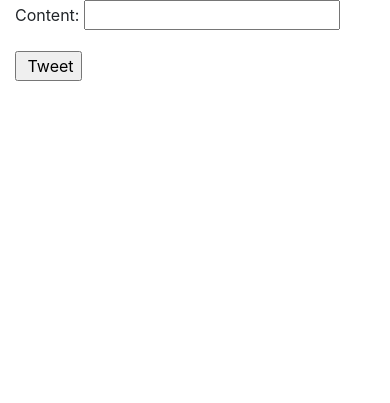
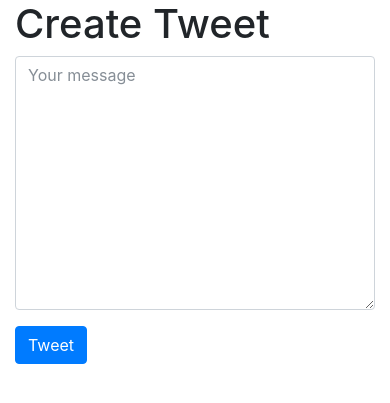
Before and after one commit to sasili-adetunji/tweetme, a Django app: page /tweet/create/ in a window 390 px wide. Shown: the part 164-567 px from the top of the page. Run offline with Django 3.2, Linux system fonts and the light colour scheme; some libraries are stand-ins or nearby versions.

Commit message:
add tweet from home

```diff
--- a/src/tweetme/urls.py
+++ b/src/tweetme/urls.py
@@ -18,10 +18,11 @@
 from django.conf import settings
 from django.conf.urls.static import static
 from .views import home
+from tweets.views import TweetListView
 
 urlpatterns = [
     url(r'^admin/', admin.site.urls),
-    url(r'^$', home, name='home'),
+    url(r'^$', TweetListView.as_view(), name='home'),
     url(r'^tweet/', include('tweets.urls', namespace='tweet')),
 
 ]
--- a/src/tweets/forms.py
+++ b/src/tweets/forms.py
@@ -3,6 +3,11 @@
 from .models import Tweet
 
 class TweetModelForm(forms.ModelForm):
+  content = forms.CharField(label='',
+                              widget=forms.Textarea(
+                                attrs={'placeholder':'Your message',
+                                      'class': 'form-control'})
+                                    )
 
   class Meta:
     model = Tweet
--- a/src/tweets/templates/tweets/create_view.html
+++ b/src/tweets/templates/tweets/create_view.html
@@ -2,7 +2,11 @@
 
 {% block title %} Create Tweet | {{ block.super }} {% endblock title %}
 {% block content %}
-
+<div class="row">
+  <div class="col-sm-8 col-sm-offset-2" >
+<h1> Create Tweet </h1>
 {% include "tweets/form.html" with form=form btn_title=' Tweet'%}
+  </div>
+</div>
 
 {% endblock content %}
--- a/src/tweets/templates/tweets/form.html
+++ b/src/tweets/templates/tweets/form.html
@@ -1,5 +1,5 @@
-<form class="form" action="" method="post">
+<form class="form" action="{% if action_url %}{{ action_url }}{% endif %}" method="POST">
   {% csrf_token %}
   {{ form.as_p }}
-  <input type="submit" value="{{ btn_title }}"/>
+  <input class="btn btn-primary" type="submit" value="{{ btn_title }}"/>
 </form>
--- a/src/tweets/urls.py
+++ b/src/tweets/urls.py
@@ -1,3 +1,5 @@
+from django.views.generic.base import RedirectView
+
 from .views import (
     TweetDetailView,
     TweetListView,
@@ -8,7 +10,8 @@
 from django.conf.urls import url
 
 urlpatterns = [
-    url(r'^$', TweetListView.as_view(), name='list'), # /tweet
+    url(r'^$', RedirectView.as_view(url='/')), # /tweet
+    url(r'^search/$', TweetListView.as_view(), name='list'), # /tweet
     url(r'^create/$', TweetCreateView.as_view(), name='create'),  # /tweet/create
     url(r'^(?P<pk>\d+)/$', TweetDetailView.as_view(), name='detail'), # /tweet/1/
     url(r'^(?P<pk>\d+)/update/$', TweetUpdateView.as_view(), name='update'), # /tweet/1/
--- a/src/tweets/views.py
+++ b/src/tweets/views.py
@@ -35,6 +35,8 @@
 
     def get_context_data(self, *args, **kwargs):
       context = super(TweetListView, self).get_context_data(*args, **kwargs)
+      context['create_form']  = TweetModelForm()
+      context['create_url'] = reverse_lazy('tweet:create')
       return context
 
 class TweetUpdateView(LoginRequiredMixin, UserOwnerMixin, UpdateView):
```
Also changed, not shown: src/tweets/templates/tweets/tweet_list.html (+7 -1 lines), src/db.sqlite3.
